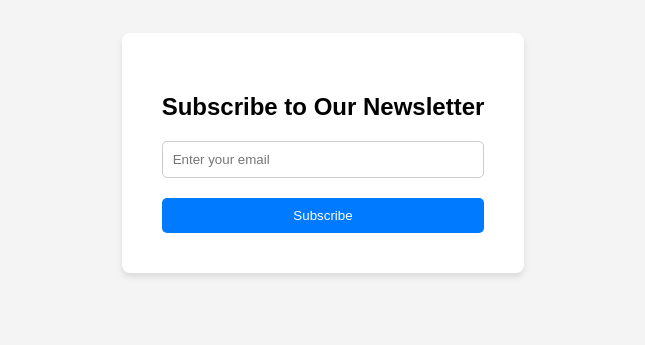
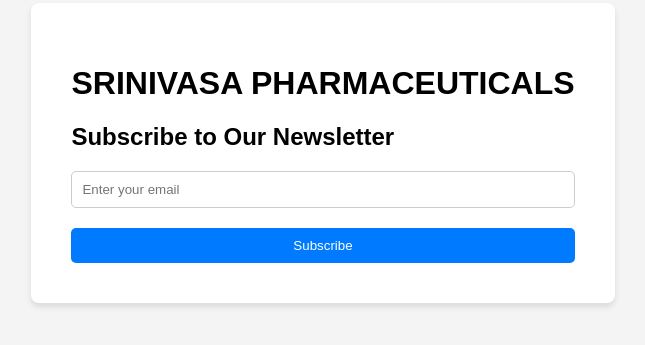
Before and after one commit to VenkateshGOWDA1223/newsletter, a plain HTML site: page index.html in a window 1280 px wide. Shown: the part 255-600 px from the top of the page, without its empty margins (317-962 px from the left). Drawn offline with nearby package versions, Linux system fonts and the light colour scheme.

Commit message:
Update index.html

```diff
--- a/index.html
+++ b/index.html
@@ -8,6 +8,7 @@
 <body>
 
 <div class="subscription-form">
+    <h1>SRINIVASA PHARMACEUTICALS</h1>
     <h2>Subscribe to Our Newsletter</h2>
     <form id="subscribeForm">
         <input type="email" id="email" placeholder="Enter your email" required>
```
